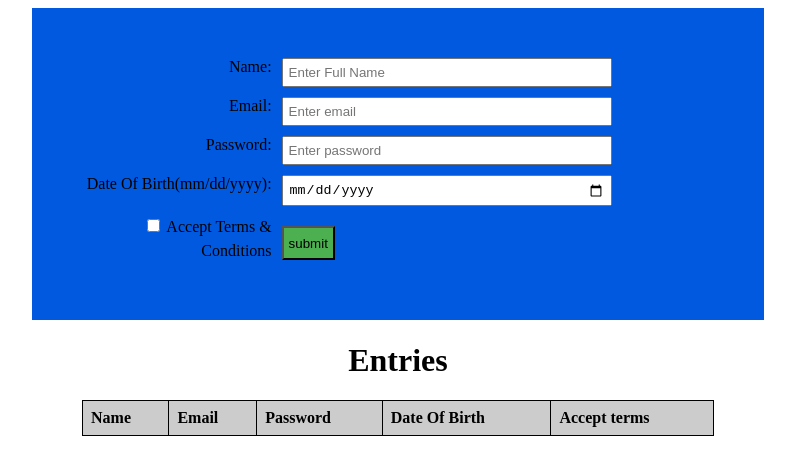
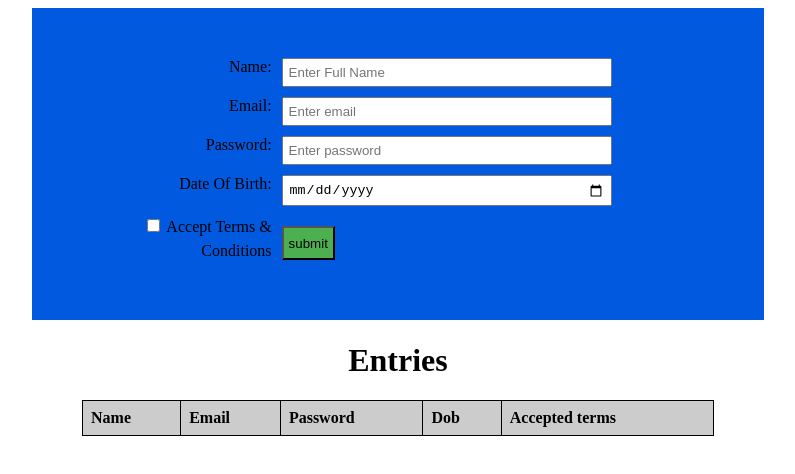
Before and after one commit to mharshavardhan07/wd101, a plain HTML site: page index.html in a window 1280 px wide. Shown: the whole page, without its empty margins (242-1037 px from the left). Drawn offline with Linux system fonts and the light colour scheme.

Commit message:
Update index.html

```diff
--- a/index.html
+++ b/index.html
@@ -25,7 +25,7 @@
             <input type="email" id="email" name="email" pattern="[a-z0-9._%+-]+@gmail.com$" placeholder="Enter email" required><br>
             <label for="password">Password:</label>
             <input type="password" id="password" name="password" placeholder="Enter password" required><br>
-            <label for="dob">Date Of Birth(mm/dd/yyyy):</label>
+            <label for="dob">Date Of Birth:</label>
             <input type="date" id="dob" name="dob" min="1967-09-11" max="2022-09-11" placeholder="dd/mm/yyyy" required><br>
             <label>
                 <input type="checkbox" id="terms" name="terms" required>
@@ -43,8 +43,8 @@
                     <th>Name</th>
                     <th>Email</th>
                     <th>Password</th>
-                    <th>Date Of Birth</th>
-                    <th>Accept terms</th>
+                    <th>Dob</th>
+                    <th>Accepted terms</th>
 
                 </tr>
             </thead>
```
